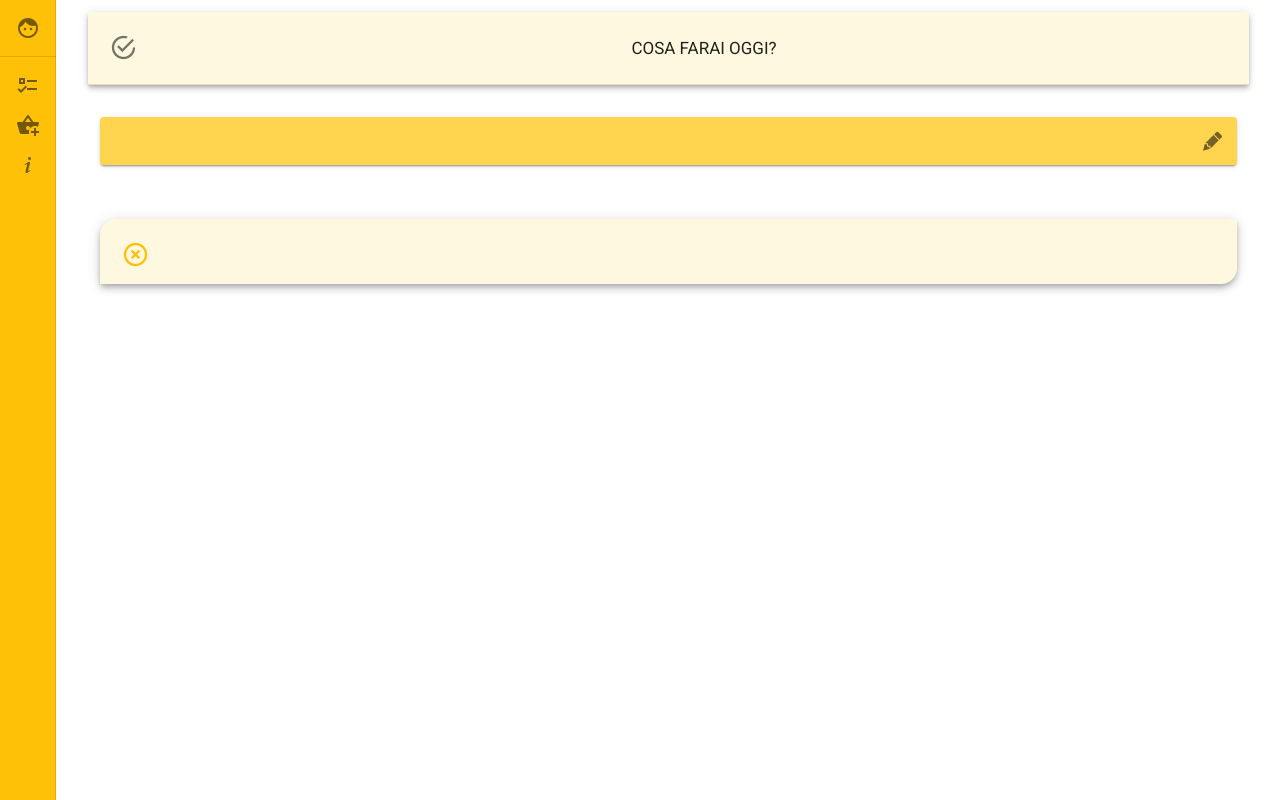
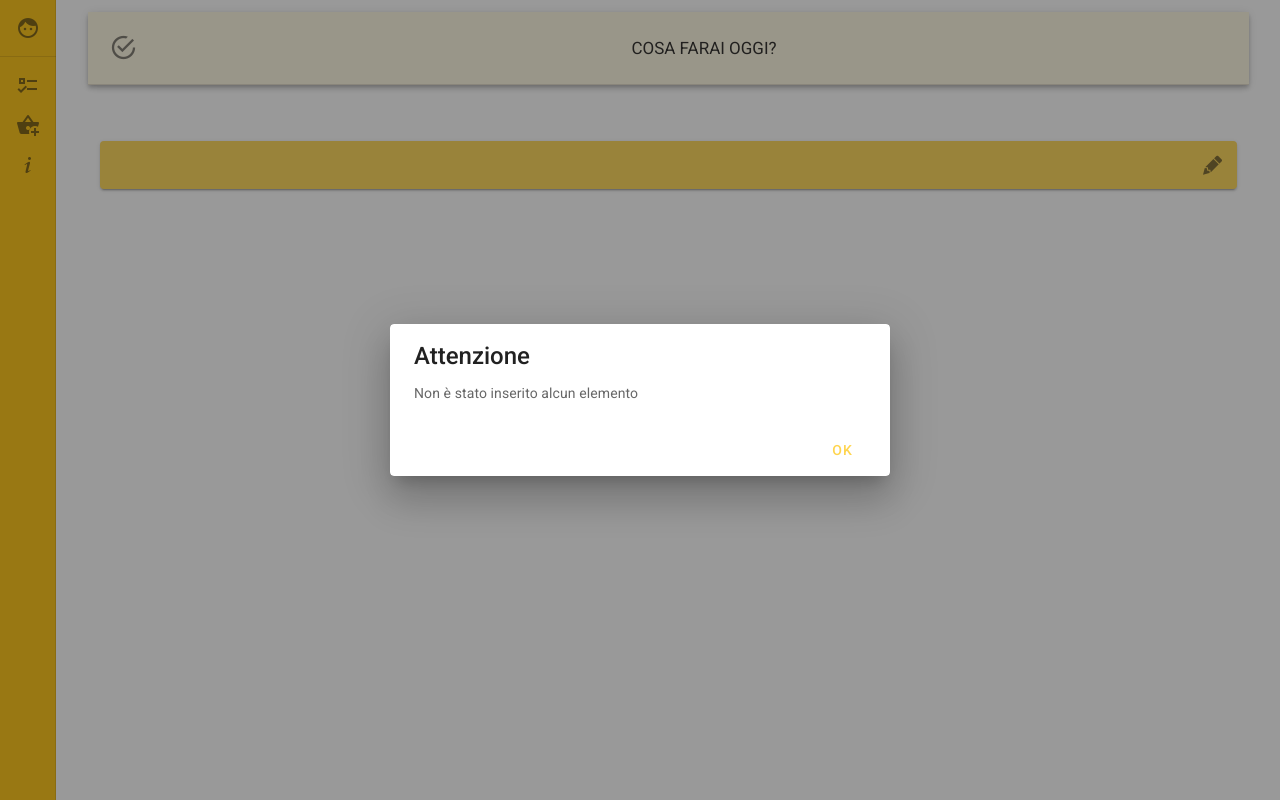
Before and after one commit to DomeT99/ToDoVue, a Vue app: page / in a window 1280 px wide. Both pictures are taken after a click on the button 1212 px from the left and 141 px from the top of the page. Built offline with nearby package versions, Linux system fonts and the light colour scheme.

Commit message:
Inserito popup di controllo

```diff
--- a/src/components/InputElement.vue
+++ b/src/components/InputElement.vue
@@ -20,13 +20,19 @@ export default {
   data() {
     return {
       label: "",
+      show: false,
     };
   },
   methods: {
     writeItem() {
-      let todoObj = { id: _.uniqueId("item_"), label: this.label };
-      this.$emit("WriteItem", todoObj);
-      this.label =""
+      if (this.label == "") {
+        this.show = true;
+        this.$emit("ShowAlert", this.show);
+      } else {
+        let todoObj = { id: _.uniqueId("item_"), label: this.label };
+        this.$emit("WriteItem", todoObj);
+        this.label = "";
+      }
     },
   },
 };
--- /dev/null
+++ b/src/components/PopUpAlert.vue
@@ -0,0 +1,36 @@
+<template>
+  <v-container>
+    <v-dialog v-model="dialog" width="500">
+      <v-card>
+        <v-card-title class="text-h5"> Attenzione </v-card-title>
+        <v-card-text>Non è stato inserito alcun elemento</v-card-text>
+        <v-card-actions>
+          <v-spacer></v-spacer>
+
+          <v-btn color="amber lighten-2" text @click="closePopUp"> Ok </v-btn>
+        </v-card-actions>
+      </v-card>
+    </v-dialog>
+  </v-container>
+</template>
+
+<script>
+export default {
+  props: {
+    dialog: {
+      type: Boolean,
+    },
+  },
+  data() {
+    return {
+      noShow: false,
+    };
+  },
+  methods: {
+    closePopUp() {
+      this.noShow = false;
+      this.$emit("CloseAlert", this.noShow);
+    },
+  },
+};
+</script>
--- a/src/views/ListToBuy.vue
+++ b/src/views/ListToBuy.vue
@@ -1,7 +1,14 @@
 <template>
   <v-container>
     <banner :iconList="icona">Cosa comprerai oggi?</banner>
-    <input-element @WriteItem="buys.push($event)"></input-element>
+    <pop-up-alert
+      @CloseAlert="showPopup = $event"
+      :dialog="showPopup"
+    ></pop-up-alert>
+    <input-element
+      @ShowAlert="showPopup = $event"
+      @WriteItem="buys.push($event)"
+    ></input-element>
     <card :deleteItem="deleteItem" :items="buys"></card>
   </v-container>
 </template>
@@ -10,12 +17,14 @@
 import Banner from "../components/Banner.vue";
 import InputElement from "../components/InputElement.vue";
 import Card from "../components/ItemInsert.vue";
+import PopUpAlert from "../components/PopUpAlert.vue";
 export default {
   name: "ToBuy",
   data() {
     return {
       icona: "mdi-cart",
       buys: JSON.parse(localStorage.getItem("itemToBuy")) || [],
+      showPopup: false,
     };
   },
   methods: {
@@ -28,6 +37,7 @@ export default {
     Banner,
     InputElement,
     Card,
+    PopUpAlert,
   },
   watch: {
     buys: {
--- a/src/views/ListToDo.vue
+++ b/src/views/ListToDo.vue
@@ -1,7 +1,14 @@
 <template>
   <v-container>
     <banner :iconList="icona">Cosa farai oggi?</banner>
-    <input-element @WriteItem="todos.push($event)"></input-element>
+    <pop-up-alert
+      @CloseAlert="showPopup = $event"
+      :dialog="showPopup"
+    ></pop-up-alert>
+    <input-element
+      @ShowAlert="showPopup = $event"
+      @WriteItem="todos.push($event)"
+    ></input-element>
     <card :deleteItem="deleteItem" :items="todos"></card>
   </v-container>
 </template>
@@ -9,17 +16,19 @@
 import Banner from "../components/Banner.vue";
 import InputElement from "../components/InputElement.vue";
 import Card from "../components/ItemInsert.vue";
+import PopUpAlert from "../components/PopUpAlert.vue";
 export default {
   name: "ToDo",
   data() {
     return {
       icona: "mdi-checkbox-marked-circle-outline",
       todos: JSON.parse(localStorage.getItem("itemToDo")) || [],
+      showPopup: false,
     };
   },
   methods: {
     deleteItem(id) {
-      const itemIndex = this.todos.findIndex(item => item.id === id);
+      const itemIndex = this.todos.findIndex((item) => item.id === id);
       this.todos.splice(itemIndex, 1);
     },
   },
@@ -35,6 +44,7 @@ export default {
     Banner,
     InputElement,
     Card,
+    PopUpAlert,
   },
 };
 </script>
```
